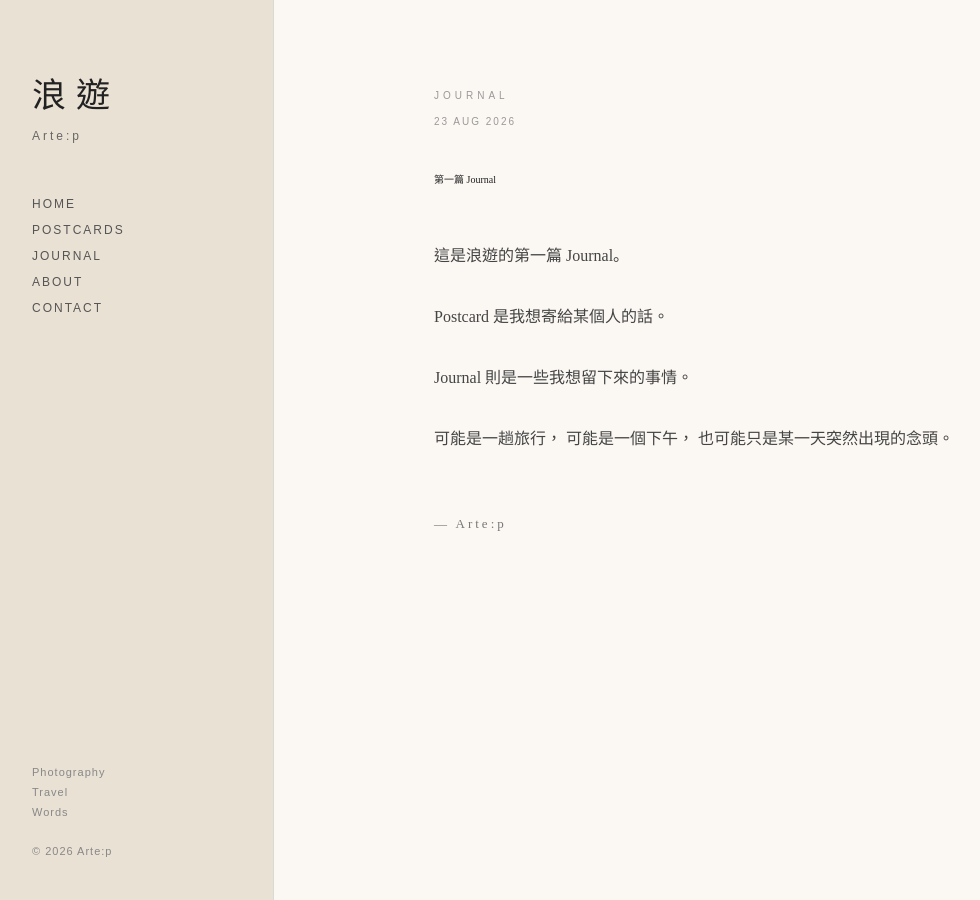
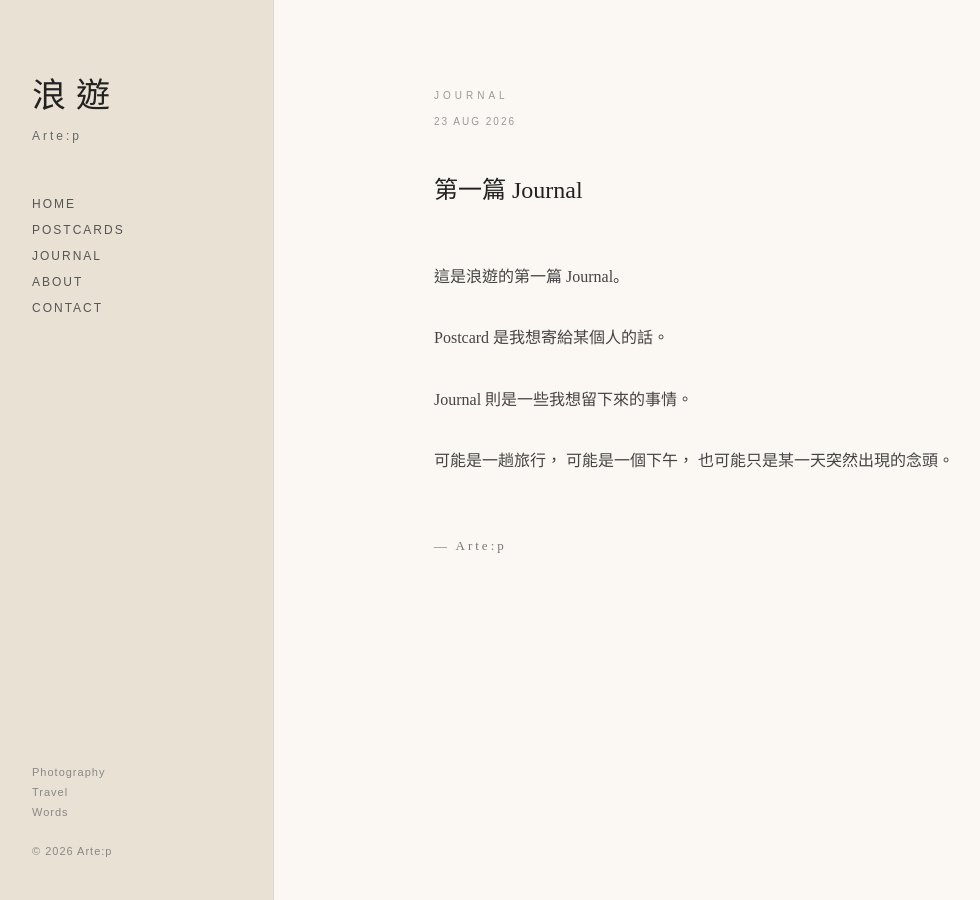
Before and after one commit to artep-wandering/artep-wandering.github.io, a Jekyll site: the page built from _journal/001.md, in a window 1280 px wide. Shown: the whole page, without its empty margins (6-986 px from the left). Built offline with Jekyll 4.4.1, drawn with Linux system fonts in a browser that asks for light colours; some web fonts are replaced.

Commit message:
layout_journal_v0.0.11

```diff
--- a/_layouts/journal.html
+++ b/_layouts/journal.html
@@ -1,4 +1,4 @@
-<!-- layout_journal_v0.0.10-->
+<!-- layout_journal_v0.0.11-->
 <!DOCTYPE html>
 <html lang="zh-Hant">
 
@@ -110,7 +110,7 @@
 
     h1 {
       font-family: "LXGW WenKai TC", serif;
-      font-size: 10px;
+      font-size: 24px;
       font-weight: 400;
       line-height: 1.55;
       margin: 0 0 50px;
```
